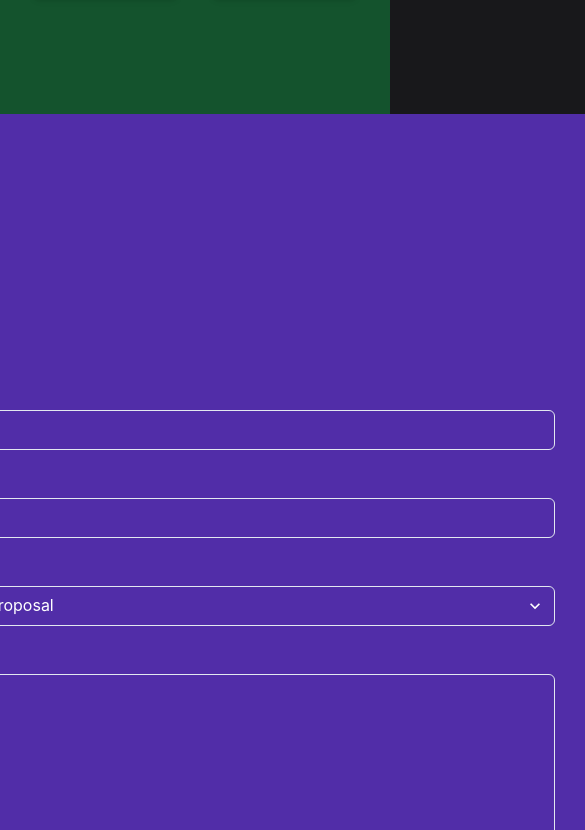
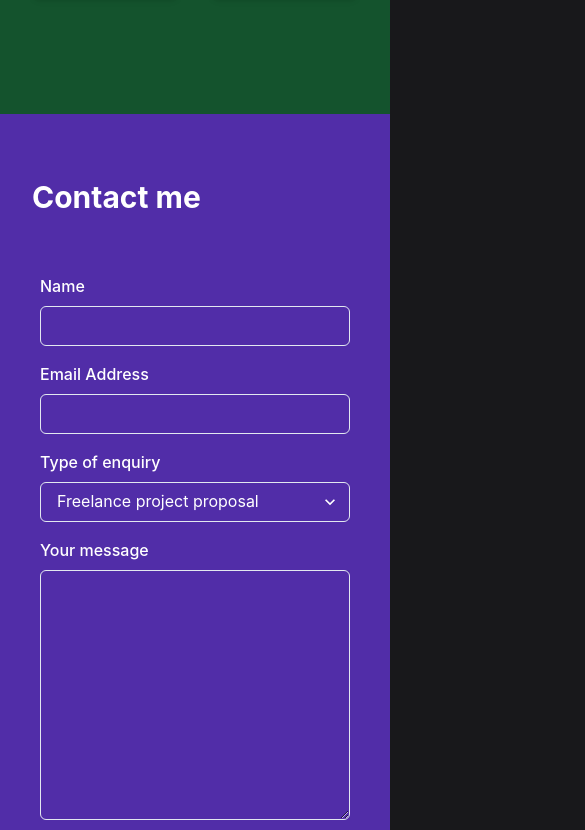
Before and after one commit to kjebrak/kjebrak.github.io, a React (Create React App) app: page / in a window 390 px wide. Shown: the part 1574-2404 px from the top of the page, 585 px wide, since content can reach past the window. Built offline with nearby package versions, Linux system fonts and the light colour scheme.

Commit message:
fix responsiveness issues

```diff
--- a/src/components/ContactMeSection.js
+++ b/src/components/ContactMeSection.js
@@ -74,11 +74,14 @@ const LandingSection = () => {
       backgroundColor="#512DA8"
       py={16}
       spacing={8}
+      px={4}
+      width="100%"
+      alignItems="flex-start"
     >
-      <VStack w="1024px" p={32} alignItems="flex-start">
-        <Heading as="h1" id="contactme-section">
+       <Heading as="h1" id="contactme-section" px={'4'}>
           Contact me
         </Heading>
+      <VStack width={"100%"} alignItems="flex-start">
         <Box p={6} rounded="md" w="100%">
           <form onSubmit={(e) => handleSubmit(e)}>
             <VStack spacing={4}>
--- a/src/components/Header.js
+++ b/src/components/Header.js
@@ -80,6 +80,7 @@ const Header = () => {
       backgroundColor="#18181b"
       ref={headerRef}
       transform="auto"
+      width={"100%"}
     >
       <Box color="white" maxWidth="1280px" margin="0 auto">
         <HStack
@@ -106,13 +107,13 @@ const Header = () => {
               <a
                 onClick={handleClick("projects")}
                 style={{ cursor: "pointer" }}
-                href = "#projects"
+                href="#projects"
               >
                 Projects
               </a>
               <a
                 onClick={handleClick("contactme")}
-                href = "#contact-me"
+                href="#contact-me"
                 style={{ cursor: "pointer" }}
               >
                 Contact me
```
